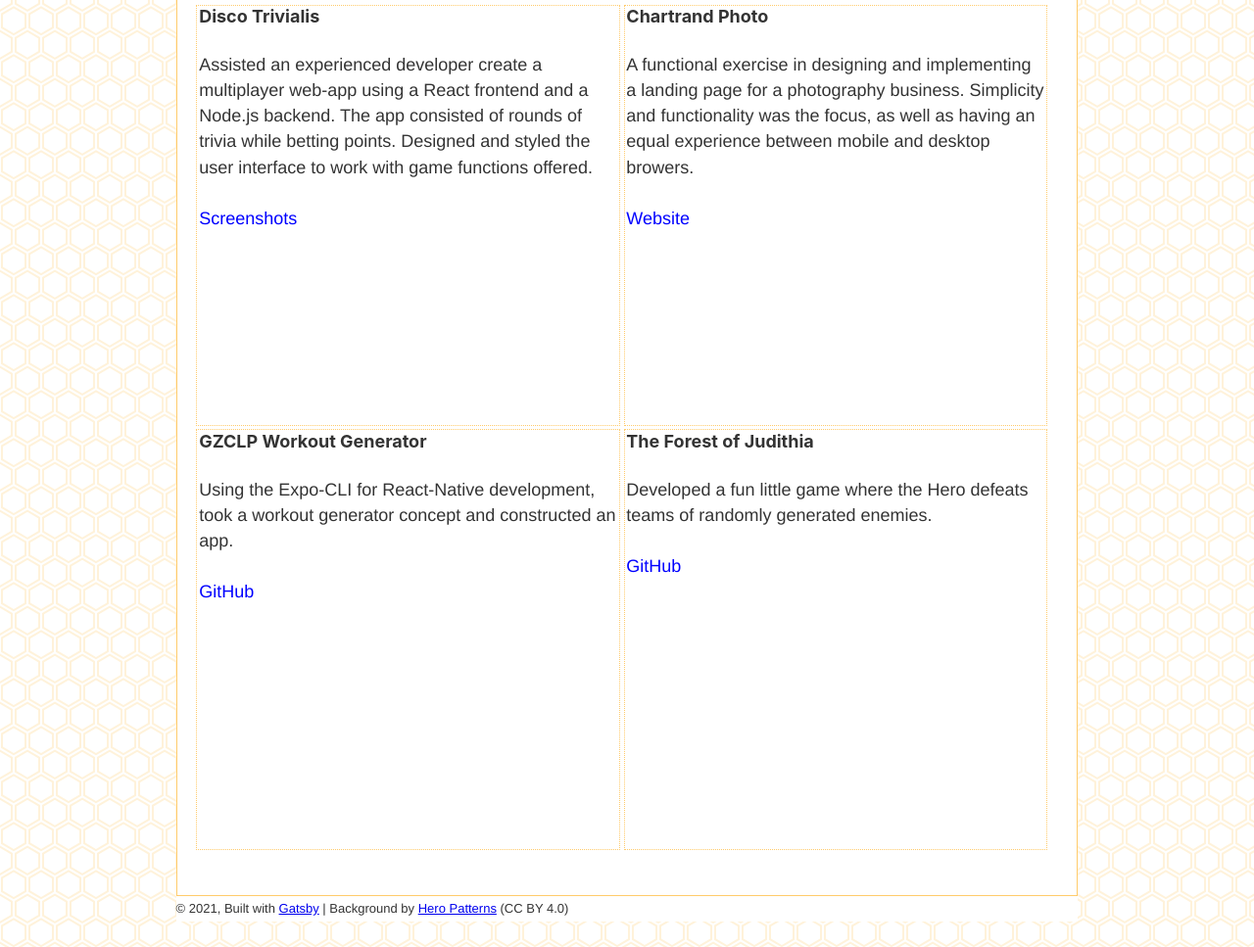
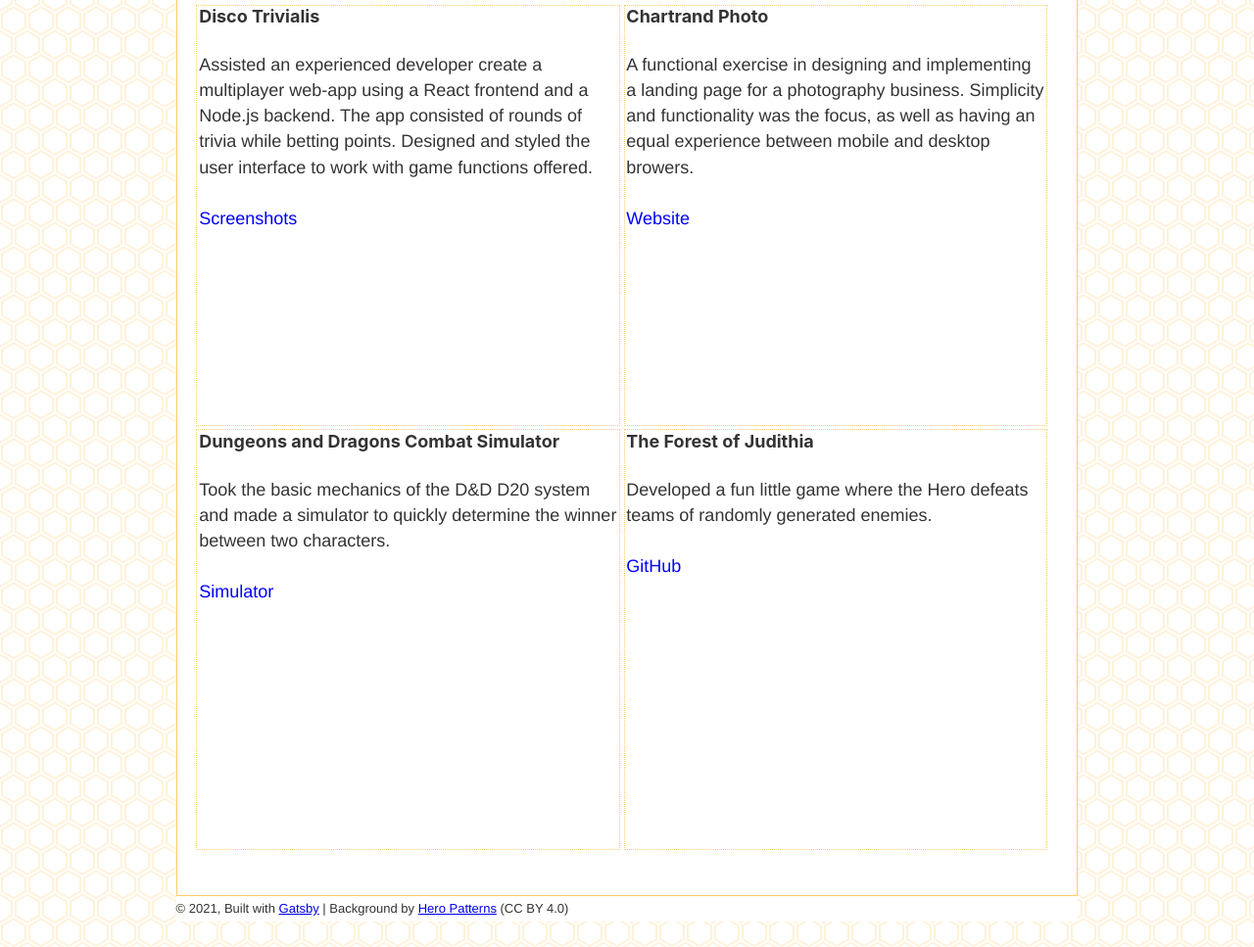
Before and after one commit to boosterlong/resume-portfolio, a Gatsby site: page / in a window 1280 px wide. Shown: the part 885-1852 px from the top of the page at 98% size. Built offline with nearby package versions, Linux system fonts and the light colour scheme; Gatsby itself is replaced by a stand-in of ours.

Commit message:
Replaced PumpDump with DnD sim.

```diff
--- a/src/pages/index.js
+++ b/src/pages/index.js
@@ -60,12 +60,12 @@ const IndexPage = () => (
       <div class="column">
         <div class="card">
               <h4>
-                GZCLP Workout Generator
+                Dungeons and Dragons Combat Simulator
               </h4>
               <p class="descriptor hidescroll">
-                Using the Expo-CLI for React-Native development, took a workout generator concept and constructed an app.
+                Took the basic mechanics of the D&D D20 system and made a simulator to quickly determine the winner between two characters.
               </p>
-              <a class="outbound-link" href="https://github.com/boosterlong/PumpDump">GitHub</a>
+              <a class="outbound-link" href="https://blakechartrand.com/dndsim">Simulator</a>
             </div>
       </div>
       <div class="column">
```
Also changed, not shown: src/pages/dndsim.js (+6 -2 lines).
